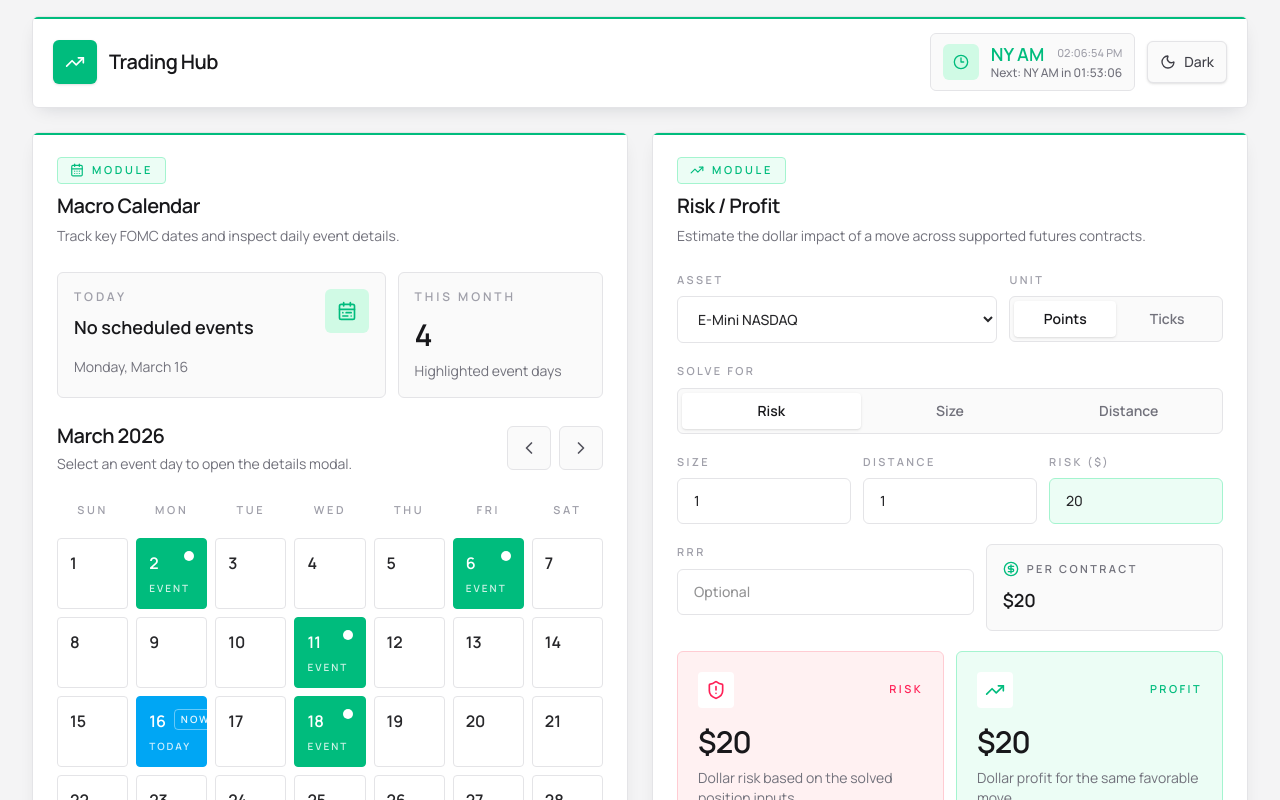
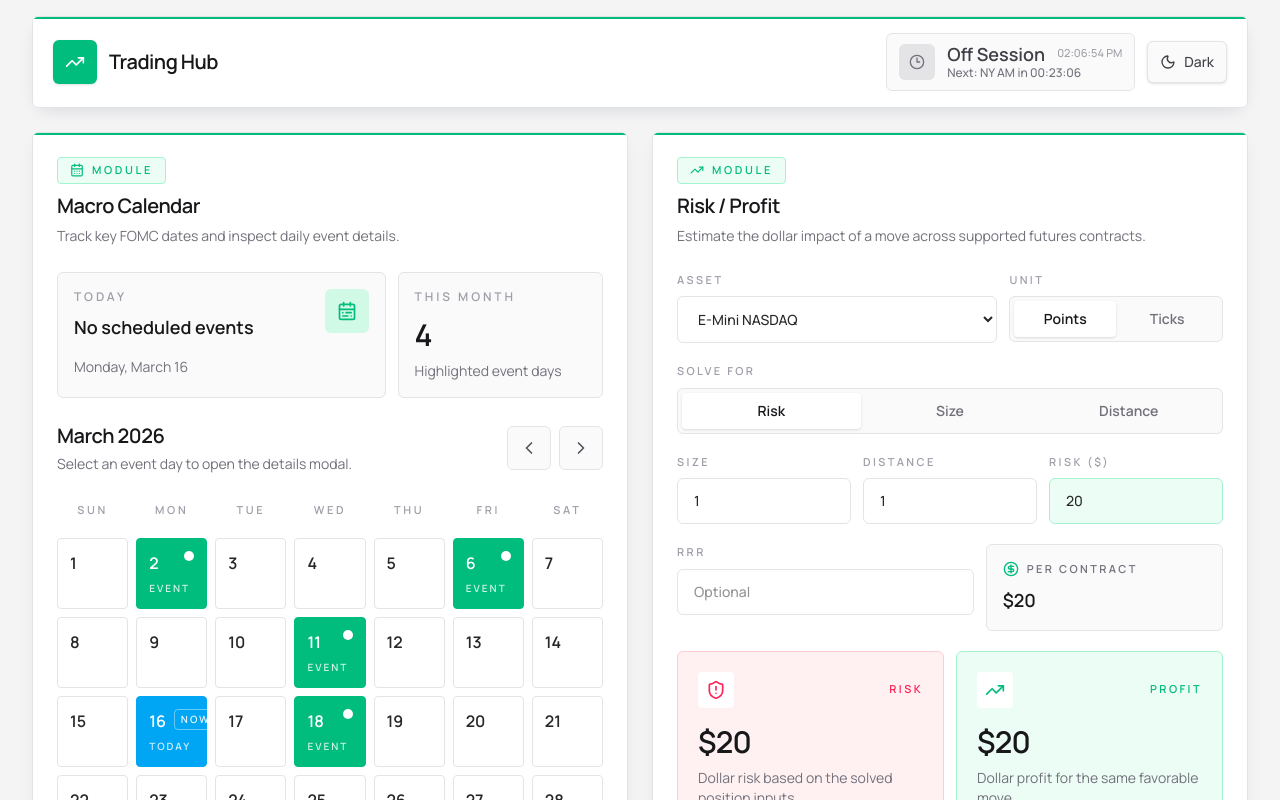
Before and after one commit to MatchaLatte88/tradingtools, a Vue app: page / in a window 1280 px wide. Shown: the top 800 px of the page. Built offline with nearby package versions, Linux system fonts and the light colour scheme.

Commit message:
Adjust NY AM session start

```diff
--- a/src/App.vue
+++ b/src/App.vue
@@ -24,7 +24,7 @@ const now = ref(new Date());
 
 const sessionDefinitions = [
   { name: 'NY PM', startHour: 19, startMinute: 0, endHour: 22, endMinute: 0 },
-  { name: 'NY AM', startHour: 13, startMinute: 30, endHour: 16, endMinute: 0 },
+  { name: 'NY AM', startHour: 14, startMinute: 30, endHour: 16, endMinute: 0 },
   { name: 'London Session', startHour: 8, startMinute: 0, endHour: 12, endMinute: 0 },
   { name: 'Asian Session', startHour: 0, startMinute: 0, endHour: 9, endMinute: 0 },
 ];
```
